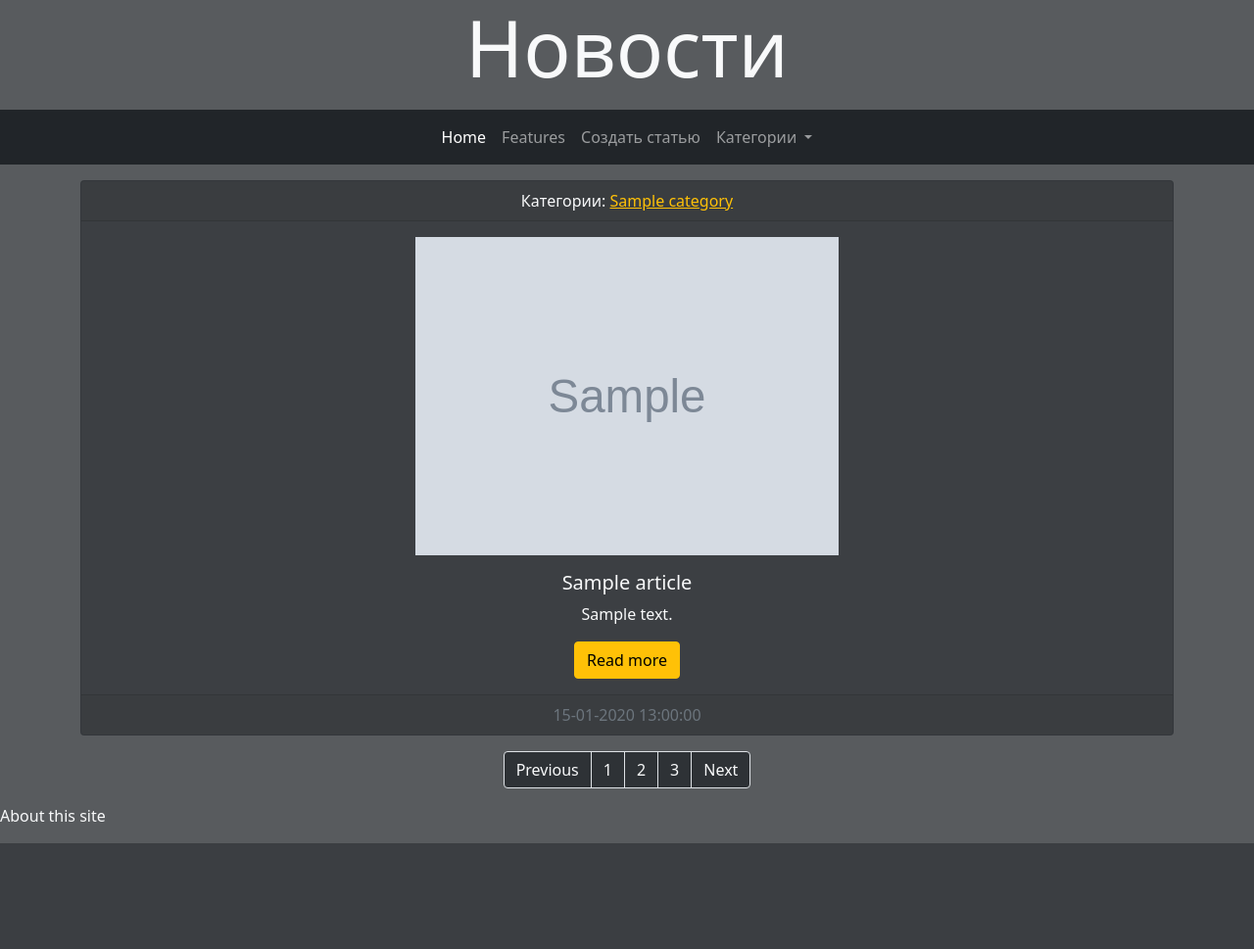
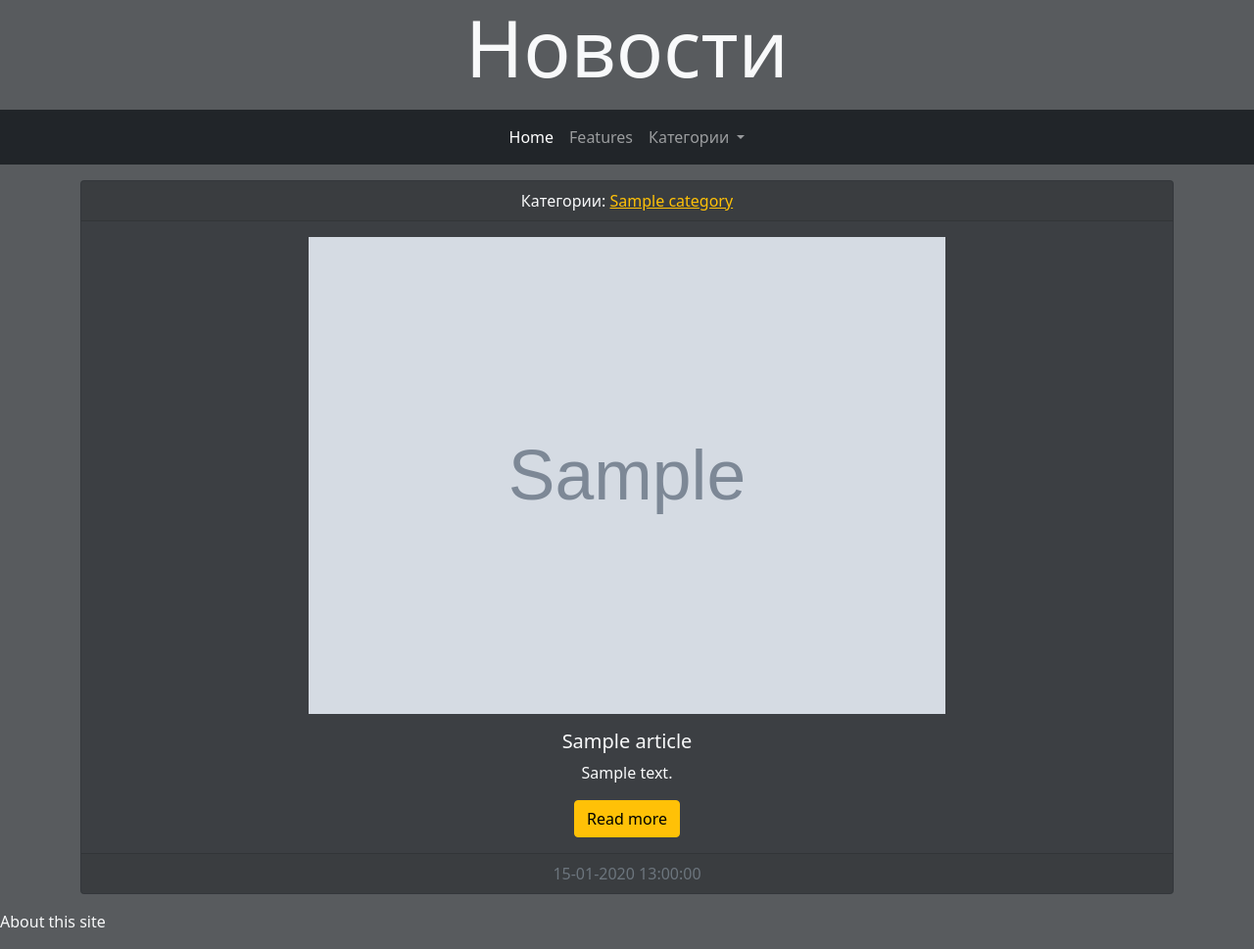
Before and after one commit to Str1kez/django_beginner, a Django app: page / in a window 1280 px wide. Shown: the whole page at 98% size. Before the commit the page ends 861 px from the top, so only its background shows below. Run offline with Django 3.2, Linux system fonts and the light colour scheme; tables that the repository leaves empty hold one stand-in row (values such as "Sample post"); grey boxes marked "Sample" are stand-in pictures; some libraries are stand-ins or nearby versions.

Commit message:
Refactored pagination, restricted option for creating articles

```diff
--- a/news/templates/news/add_article.html
+++ b/news/templates/news/add_article.html
@@ -22,6 +22,3 @@
         <button type="submit" name="send" class="btn btn-warning">Отправить</button>
     </form>
 {% endblock %}
-
-{% block pagination %}
-{% endblock %}
--- a/news/templates/news/article.html
+++ b/news/templates/news/article.html
@@ -25,6 +25,3 @@
             </div>
         </div>
 {% endblock %}
-
-{% block pagination %}
-{% endblock %}
--- a/news/templates/news/index.html
+++ b/news/templates/news/index.html
@@ -13,7 +13,7 @@
             <div class="card-body">
                 <div class="media">
                     {% if article.image %}
-                    <img src="{{ article.image.url }}" alt="Ошибка" width="40%" height="40%" class="mb-3">
+                    <img src="{{ article.image.url }}" alt="Ошибка" width="60%" class="mb-3">
                     {% endif %}
                     <div class="media-body">
                         <h5 class="card-title">{{ article.title }}</h5>
@@ -28,49 +28,3 @@
         </div>
     {% endfor %}
 {% endblock %}
-
-{% block pagination %}
-    <nav aria-label="...">
-    <ul class="pagination justify-content-center">
-        {% if page_obj.has_previous %}
-            <li class="page-item">
-                <a class="page-link bg-dark bg-opacity-75 text-light" href="?page={{ page_obj.previous_page_number }}">Previous</a>
-            </li>
-            {% else %}
-            <li class="page-item disabled">
-                <a class="page-link bg-dark bg-opacity-75 text-light">Previous</a>
-            </li>
-        {% endif %}
-        <li class="page-item">
-            <a class="page-link bg-dark bg-opacity-75 text-light" href="?page=">1</a>
-        </li>
-        {% if page_obj.paginator.num_pages > 1 %}
-            <li class="page-item" aria-current="page">
-                <a class="page-link bg-dark bg-opacity-75 text-light" href="?page=2">2</a>
-            </li>
-            {% else %}
-            <li class="page-item disabled">
-                <a class="page-link bg-dark bg-opacity-75 text-light">2</a>
-            </li>
-        {% endif %}
-        {% if page_obj.paginator.num_pages > 2 %}
-            <li class="page-item" aria-current="page">
-                <a class="page-link bg-dark bg-opacity-75 text-light" href="?page=3">3</a>
-            </li>
-            {% else %}
-                <li class="page-item disabled">
-                    <a class="page-link bg-dark bg-opacity-75 text-light">3</a>
-                </li>
-        {% endif %}
-        {% if page_obj.has_next %}
-            <li class="page-item">
-                <a class="page-link bg-dark bg-opacity-75 text-light" href="?page={{ page_obj.next_page_number }}">Next</a>
-            </li>
-            {% else %}
-            <li class="page-item disabled">
-                <a class="page-link bg-dark bg-opacity-75 text-light">Next</a>
-            </li>
-        {% endif %}
-    </ul>
-</nav>
-{% endblock %}
--- a/news/views.py
+++ b/news/views.py
@@ -1,6 +1,7 @@
 from django.shortcuts import render, get_object_or_404, redirect
 from django.urls import reverse_lazy
 from django.views.generic import ListView, DetailView, CreateView
+from django.contrib.auth.mixins import LoginRequiredMixin
 
 from .forms import ArticleForm
 from .models import Article, Category
@@ -11,7 +12,7 @@ class NewsListView(ListView):
     template_name = 'news/index.html'
     context_object_name = 'news'
     paginate_by = 3
-    allow_empty = False
+    # allow_empty = False  # Инициализирует доп запрос к бд
     # extra_context = {'title': 'News'}
 
     def get_context_data(self, *, object_list=None, **kwargs):
@@ -60,9 +61,12 @@ class ArticleDetailView(DetailView):
 #     return render(request, 'news/article.html', {'article': article})
 
 
-class ArticleCreateView(CreateView):
+class ArticleCreateView(LoginRequiredMixin, CreateView):
     form_class = ArticleForm
     template_name = 'news/add_article.html'
+    permission_denied_message = 'Вы не авторизованы!'
+    login_url = '/admin/'
+
     # success_url = reverse_lazy('home')  Если не хотим, чтобы переходило по пути absolute_url
     # reverse_lazy выполняется в ходе работы, обычный не знает, что за путь 'home'
 
--- a/templates/base.html
+++ b/templates/base.html
@@ -1,4 +1,4 @@
-{% load categories_tags %}
+{#{% load categories_tags %}#}
 {% load static %}
 <!doctype html>
 <html lang="en">
@@ -17,21 +17,22 @@
       <h1 class="display-1 text-light">{% block header %}Base header{% endblock %}</h1>
     </figure>
 
-    {% include 'includes/_dropdown_menu.html' %}
+    {% include 'includes/_navbar.html' %}
 {#    {% get_dropdown_menu %}#}
     <div class="container">
-    {% block container %}
-        Some info
-    {% endblock %}
+        {% block container %}
+            Some info
+        {% endblock %}
 
-    {% block pagination %}
-        pagination if needed
-    {% endblock %}
+        {% if page_obj.has_other_pages %}
+            {% include 'includes/_pagination.html' %}
+        {% endif %}
     </div>
+  </body>
     <footer>
         <p>About this site</p>
     </footer>
 
     <script src="{% static 'bootstrap-5.1.3-dist/js/bootstrap.bundle.min.js' %}"></script>
-  </body>
+
 </html>
--- a/templates/includes/_dropdown_menu.html
+++ b/templates/includes/_navbar.html
@@ -9,9 +9,11 @@
             <li class="nav-item">
                 <a class="nav-link" href="#">Features</a>
             </li>
+            {% if request.user.is_authenticated %}
             <li class="nav-item">
                 <a class="nav-link" href="{% url 'add_article' %}">Создать статью</a>
             </li>
+            {% endif %}
             <li class="nav-item dropdown">
                 <a class="nav-link dropdown-toggle" href="#" id="navbarDropdownMenuLink" role="button" data-bs-toggle="dropdown" aria-expanded="false">
                     Категории
```
Also changed, not shown: templates/includes/_pagination.html (added, +30 -0 lines).
